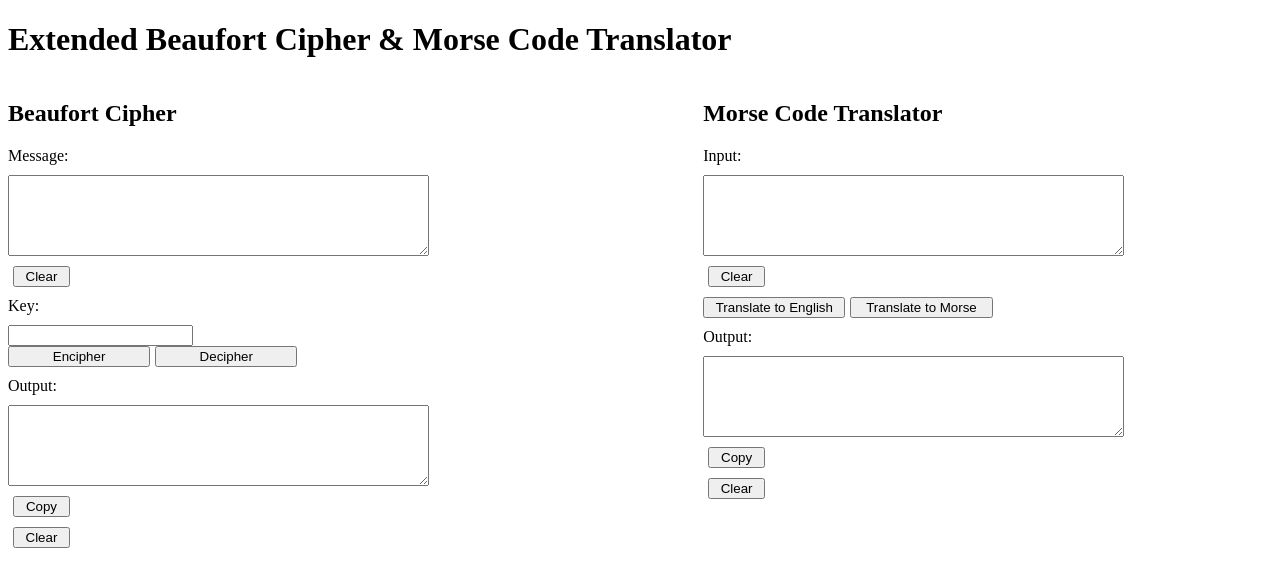
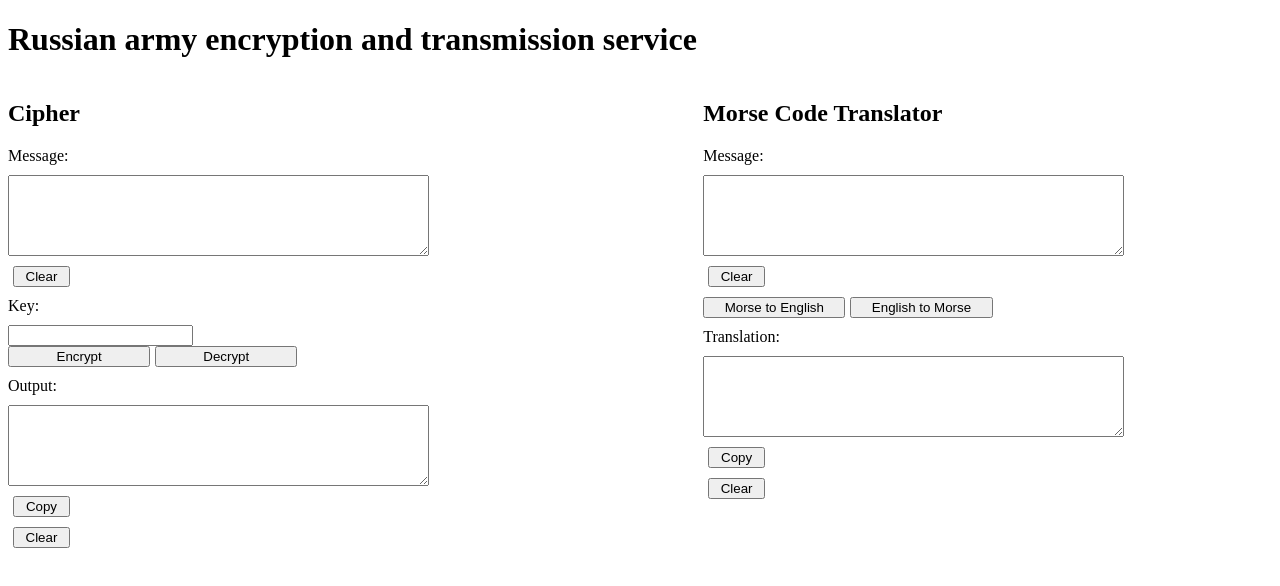
Before and after one commit to DcHatzist/DcHatzist.github.io, a plain HTML site: page index.html in a window 1280 px wide. Drawn offline with Linux system fonts and the light colour scheme.

Commit message:
Update index.html

```diff
--- a/index.html
+++ b/index.html
@@ -1,7 +1,7 @@
 <!DOCTYPE html>
 <html>
 <head>
-    <title>Extended Beaufort Cipher & Morse Code Translator</title>
+    <title>Russian army encryption and transmission service</title>
     <style>
         textarea, label, button {
             display: block;
@@ -30,10 +30,10 @@
     </style>
 </head>
 <body>
-    <h1>Extended Beaufort Cipher & Morse Code Translator</h1>
+    <h1>Russian army encryption and transmission service</h1>
     <div class="container">
         <div class="block">
-            <h2>Beaufort Cipher</h2>
+            <h2>Cipher</h2>
             <form>
                 <label for="inputText">Message:</label>
                 <textarea id="inputText" rows="5" cols="50"></textarea>
@@ -41,7 +41,7 @@
                 <label for="key">Key:</label>
                 <input type="text" id="key" name="key" />
                 <div class="button-group">
-                    <button type="button" onclick="encipher()">Encipher</button><button type="button" onclick="decipher()">Decipher</button>
+                    <button type="button" onclick="encipher()">Encrypt</button><button type="button" onclick="decipher()">Decrypt</button>
                 </div>
                 <label for="outputText">Output:</label>
                 <textarea id="outputText" rows="5" cols="50" readonly></textarea>
@@ -52,13 +52,13 @@
         <div class="block">
             <h2>Morse Code Translator</h2>
             <form>
-                <label for="morseInput">Input:</label>
+                <label for="morseInput">Message:</label>
                 <textarea id="morseInput" rows="5" cols="50"></textarea>
                 <button type="button" class="clear-button" onclick="clearInput('morseInput')">Clear</button>
                 <div class="button-group">
-                    <button type="button" onclick="translateMorseToEnglish()">Translate to English</button><button type="button" onclick="translateEnglishToMorse()">Translate to Morse</button>
+                    <button type="button" onclick="translateMorseToEnglish()">Morse to English</button><button type="button" onclick="translateEnglishToMorse()">English to Morse</button>
                 </div>
-                <label for="morseOutput">Output:</label>
+                <label for="morseOutput">Translation:</label>
                 <textarea id="morseOutput" rows="5" cols="50" readonly></textarea>
                 <button type="button" class="copy-button" onclick="copyOutput('morseOutput')">Copy</button>
                 <button type="button" class="clear-button" onclick="clearOutput('morseOutput')">Clear</button>
```
